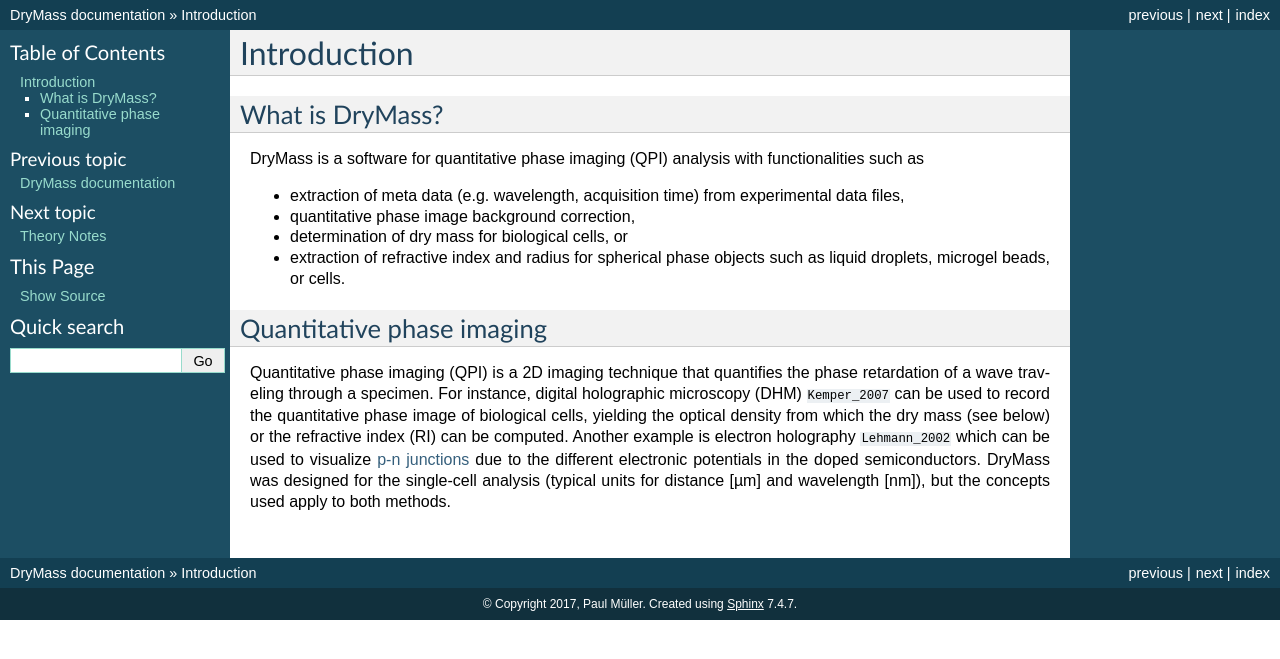
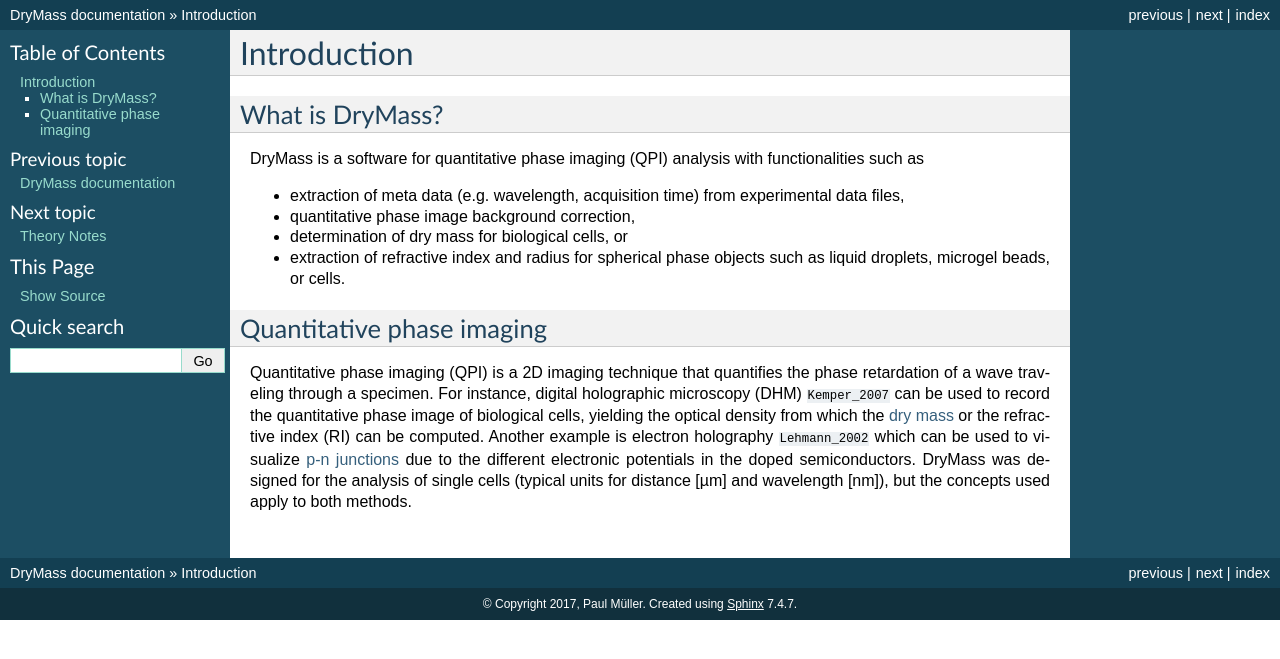
Before and after one commit to RI-imaging/DryMass, a Sphinx documentation site: the page built from docs/sec_introduction.rst, in a window 1280 px wide. Shown: the top 659 px of the page. Built offline with Sphinx 7.4.7, drawn with Linux system fonts in a browser that asks for light colours; pages that are not in the unit, such as notebooks, are missing from menus; the version number could not be read and is left out; cross-references to code outside the pages are shown as plain code.

Commit message:
update docs

```diff
--- a/docs/sec_introduction.rst
+++ b/docs/sec_introduction.rst
@@ -24,9 +24,10 @@
 the phase retardation of a wave traveling through a specimen.
 For instance, digital holographic microscopy (DHM) :cite:`Kemper_2007` can be
 used to record the quantitative phase image of biological cells, yielding the
-optical density from which the dry mass (see below) or the refractive index (RI) can
-be computed. Another example is electron holography :cite:`Lehmann_2002` which can
-be used to visualize `p-n junctions <https://en.wikipedia.org/wiki/P%E2%80%93n_junction>`_
+optical density from which the :ref:`dry mass <section_theory_dry_mass>` or
+the refractive index (RI) can be computed. Another example is electron holography
+:cite:`Lehmann_2002` which can be used to visualize
+`p-n junctions <https://en.wikipedia.org/wiki/P%E2%80%93n_junction>`_
 due to the different electronic potentials in the doped semiconductors.
-DryMass was designed for the single-cell analysis (typical units for distance [µm]
+DryMass was designed for the analysis of single cells (typical units for distance [µm]
 and wavelength [nm]), but the concepts used apply to both methods.
```
Also changed, not shown: docs/sec_theory_notes.rst (+11 -10 lines).
